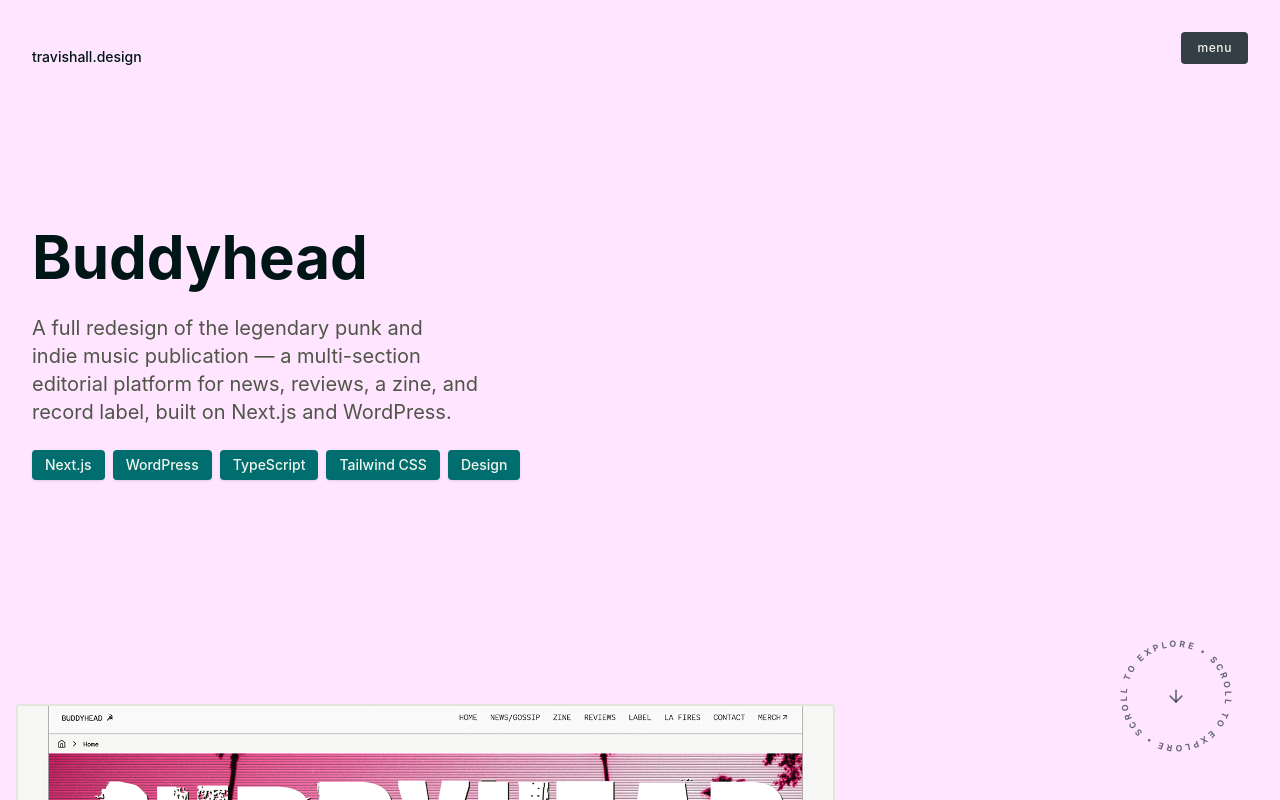
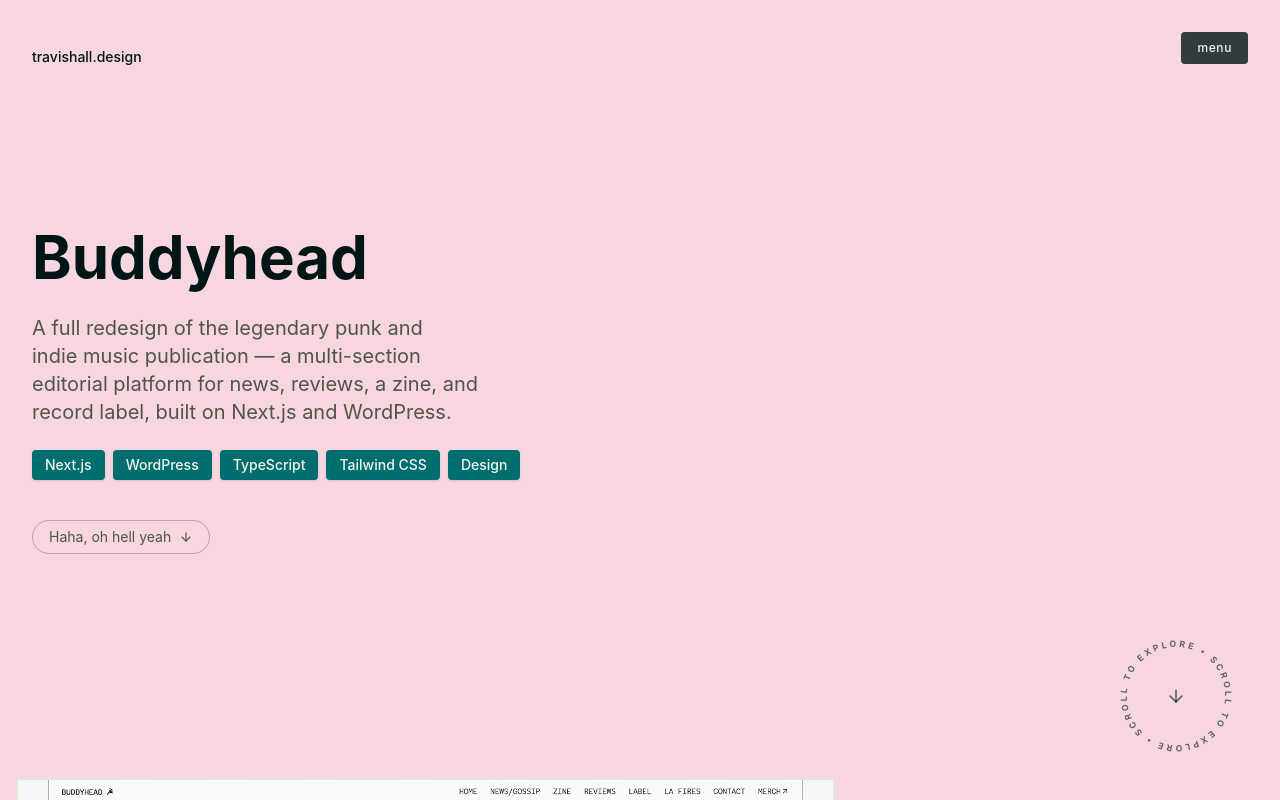
Before and after one commit to travhall/thd-portfolio, a Next.js app: page /work/buddyhead in a window 1280 px wide. Shown: the top 800 px of the page. Built offline with nearby package versions, Linux system fonts and the light colour scheme.

Commit message:
feat: Add customizable scroll-to-content CTA button to case study hero section.

```diff
--- a/components/case-study/case-study-content.tsx
+++ b/components/case-study/case-study-content.tsx
@@ -2,6 +2,7 @@
 
 import React from "react";
 import { motion, MotionConfig, useReducedMotion } from "framer-motion";
+import { FiArrowDown } from "react-icons/fi";
 import type { CaseStudy } from "@/types/case-study";
 import { getCoverImage } from "@/lib/utils";
 import { LedeBlock } from "./sections/lede-section";
@@ -23,6 +24,13 @@
 export function CaseStudyContent({ study, prevStudy, nextStudy }: CaseStudyContentProps) {
   const shouldReduceMotion = useReducedMotion();
   const { isDark } = usePageBgContext();
+
+  const handleCtaClick = (e: React.MouseEvent) => {
+    e.preventDefault();
+    document.getElementById("case-study-content")?.scrollIntoView({
+      behavior: shouldReduceMotion ? "instant" : "smooth",
+    });
+  };
   const brandColor = isDark
     ? (study.brandDark ?? null)
     : (study.brandLight ?? null);
@@ -65,10 +73,21 @@
               </motion.li>
             ))}
           </ul>
+          <motion.a
+            href="#case-study-content"
+            onClick={handleCtaClick}
+            initial={{ opacity: 0, y: 10 }}
+            animate={{ opacity: 1, y: 0 }}
+            transition={{ delay: 0.5 + study.tags.length * 0.1 + 0.15 }}
+            className="inline-flex items-center gap-2 self-start rounded-full border border-foreground/25 px-4 py-1.5 mt-4 text-sm text-muted-foreground transition-colors hover:border-foreground/50 hover:text-foreground focus-visible:outline-2 focus-visible:outline-ring focus-visible:outline-offset-2"
+          >
+            {study.ctaLabel ?? "Read the case study"}
+            <FiArrowDown className="h-3.5 w-3.5" aria-hidden="true" />
+          </motion.a>
         </Hero>
 
         {/* Content Sections */}
-        <div className="mt-24 bg-(--page-bg)/90 backdrop-blur-xl relative z-20 space-y-0">
+        <div id="case-study-content" className="mt-24 bg-(--page-bg)/90 backdrop-blur-xl relative z-20 space-y-0">
           {study.sections.map((section, index) => (
             <div key={index} className="section-container border-b border-border/5 last:border-none">
               {section.type === "lede" && (
--- a/data/case-studies.ts
+++ b/data/case-studies.ts
@@ -13,6 +13,7 @@
     tags: ["Design Systems", "React", "TypeScript", "Tailwind CSS", "Storybook"],
     role: "Design System Architect & Lead Engineer",
     duration: "Ongoing",
+    ctaLabel: "Learn the system",
     sections: [
       {
         type: "lede",
@@ -73,6 +74,7 @@
     client: "El Camino Skate Shop",
     role: "Lead Engineer & Designer",
     duration: "Ongoing",
+    ctaLabel: "Gleam the cube",
     links: [
       { href: "https://elcaminoskateshop.com", label: "Visit El Camino" },
     ],
@@ -130,6 +132,7 @@
     client: "Moxie Beauty Studio",
     role: "Designer & Engineer",
     duration: "Ongoing",
+    ctaLabel: "Lash maxxing",
     links: [
       { href: "https://moxiebeautystudio.com", label: "Visit Moxie" },
     ],
@@ -186,6 +189,7 @@
     tags: ["Next.js", "Tailwind CSS", "Framer Motion", "TypeScript"],
     role: "Designer & Developer",
     duration: "Ongoing",
+    ctaLabel: "It's like the Spider-Man meme",
     links: [
       { href: "https://travishall.design", label: "You're looking at it" },
     ],
@@ -243,6 +247,7 @@
     client: "Buddyhead",
     role: "Designer & Front-End Engineer",
     duration: "Ongoing",
+    ctaLabel: "Haha, oh hell yeah",
     links: [
       { href: "https://buddyhead.com", label: "Visit Buddyhead" },
     ],
@@ -283,8 +288,8 @@
     ],
     featured: true,
     // Punk publication — near-black warm ground, high contrast
-    brandLight: "oklch(0.9504 0.04429868600861725 325.91943837401317)",
-    brandDark:  "oklch(0.2236 0.0760873277712695 142.49534504144387)",
+    brandLight: "oklch(0.9057 0.0384 0)",
+    brandDark:  "oklch(0.1676 0.0356 152)",
   },
 ];
 
--- a/types/case-study.ts
+++ b/types/case-study.ts
@@ -45,6 +45,9 @@
   // Optional links surfaced in the lede — e.g. live site, repo, Figma prototype.
   // Only renders if at least one entry is present.
   links?: CaseStudyLink[];
+  // Label for the hero scroll-to-content CTA.
+  // Defaults to "Read the case study" if omitted.
+  ctaLabel?: string;
   sections: (LedeSection | TextSection | ImageTextSection)[];
   featured: boolean;
   // Brand colors for the /work panel layout.
```
